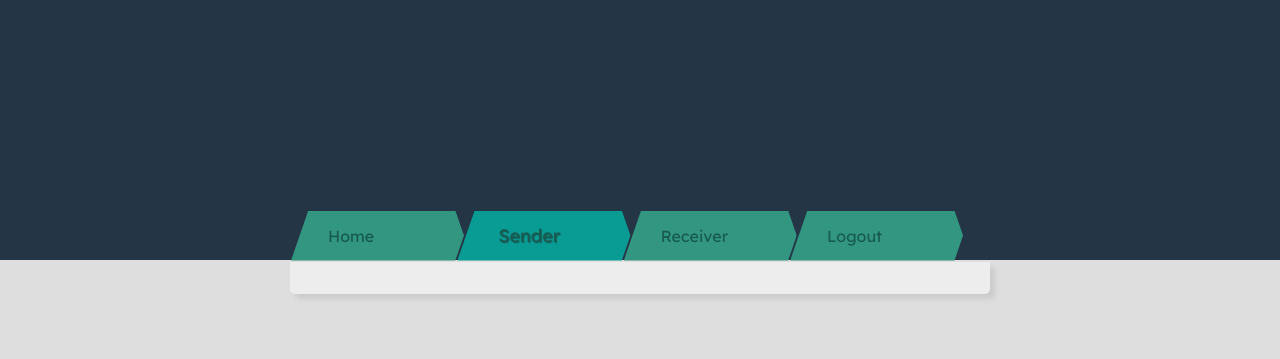
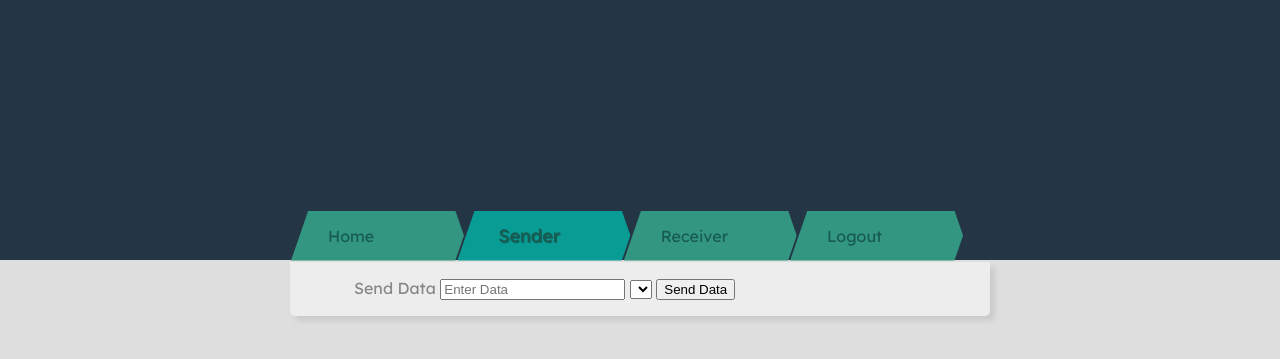
Before and after one commit to Maddiboinapav-ani/Secure-Data-Transmission, a Flask app: template templates/sender.html in a window 1280 px wide. Shown: the top 359 px of the page. Run offline with Flask 2, Linux system fonts and the light colour scheme; the template is opened without the code that fills it, so the values that code supplies are empty.

Commit message:
updating sender logic

```diff
--- a/app.py
+++ b/app.py
@@ -1,4 +1,4 @@
-from flask import Flask,render_template,redirect,request
+from flask import Flask,render_template,redirect,request,session
 from pymongo import MongoClient
 
 client=MongoClient('localhost',27017)
@@ -7,6 +7,7 @@ c_register=db['register']
 c_data=db['data']
 
 app=Flask(__name__)
+app.secret_key='b2sacet'
 
 @app.route('/')
 def homepage():
@@ -18,7 +19,15 @@ def dashboardpage():
 
 @app.route('/sender')
 def senderpage():
-    return render_template('sender.html')
+    data=[]
+    read_data_register=c_register.find()
+    for i in read_data_register:
+        dummy=[]
+        if i['username']!=session['username']:
+            dummy.append(i['username'])
+            data.append(i['username'])
+
+    return render_template('sender.html',dashboard_data=data,l=len(data))
 
 @app.route('/receiver')
 def receiverpage():
@@ -53,7 +62,9 @@ def loginform():
     read_data_register=c_register.find()
     for i in read_data_register:
         if i['username']==username and i['password']==password:
-            return render_template('index.html',res4='valid login')
+            session['username']=username
+            return redirect('/dashboard')
+            # return render_template('index.html',res4='valid login')
     return render_template('index.html',res3='Invalid login')
 
 
--- a/templates/dashboard.html
+++ b/templates/dashboard.html
@@ -29,7 +29,7 @@
                                 <h4>MADDIBOINA PAVANI DIVYA (19F01A0595)</h4>
                                 <h4>MINCHALA NAGA LAKSHMI (19F01A05A9)   </h4>
                                 <h4>MERUVA ASRITHA (19F01A05A5)      </h4>
-                                <h2>We have done the project under the guidence of </h2>
+                                <h2>We have done the project under the guidence of Dr.D.N.V.Syam Kumar </h2>
                             </center>
                         </font>
                     </p>
--- a/templates/sender.html
+++ b/templates/sender.html
@@ -21,7 +21,16 @@
             </nav>
             <article>
                 <div class="content">
-
+                    <form action="/senderform" method="post">
+                        <label for="chk" aria-hidden="true">Send Data</label>
+                        <input type="text" name="data" placeholder="Enter Data" required="">
+                        <select class="form-control" id="receiver" name='receiver' required="">
+                            {%for i in range(0, l)%}
+                            <option>{{dashboard_data[i][0]}}</option>
+                            {%endfor%}
+                        </select>
+                        <button type="submit">Send Data</button>
+                    </form>
                 </div>
             </article>
         </div>
```
